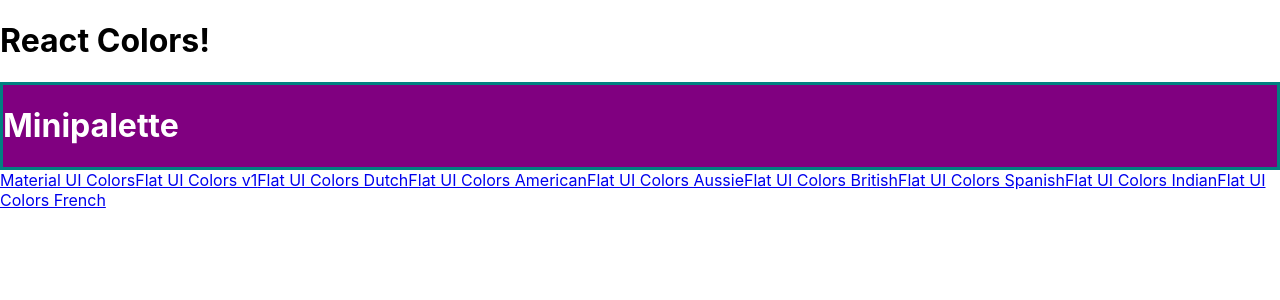
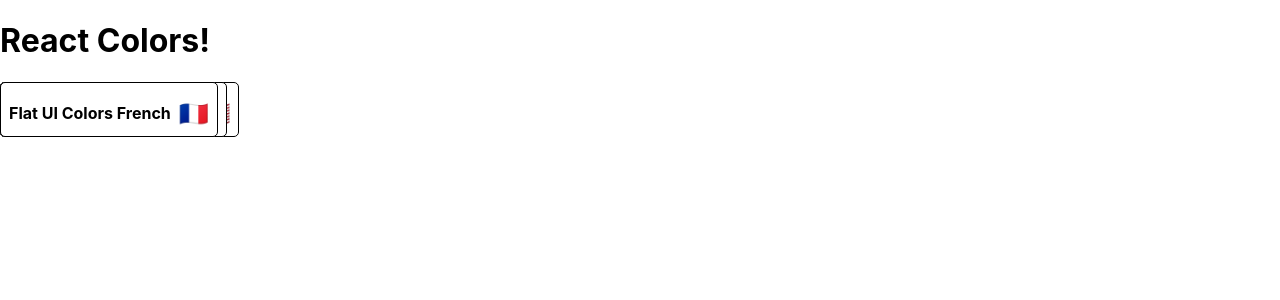
Before and after one commit to josewhitetower/color-app, a React (Create React App) app: page / in a window 1280 px wide. Shown: the top 300 px of the page. Built offline with nearby package versions, Linux system fonts and the light colour scheme.

Commit message:
start styling minipalette

```diff
--- a/src/components/MiniPalette.js
+++ b/src/components/MiniPalette.js
@@ -2,24 +2,44 @@ import React from "react";
 import { withStyles } from "@material-ui/styles";
 
 const styles = {
-  main: {
-    backgroundColor: "purple",
-    border: "3px solid teal",
-    " & h1": {
-      color: "white"
+  root: {
+    backgroundColor: "white",
+    borderRadius: "5px",
+    border: "1px solid black",
+    padding: "0.5rem",
+    position: "absolute",
+    overflow: "hidden",
+    "&:hover": {
+      cursor: "pointer"
     }
   },
-  secondary: {
-    backgroundColor: "pink"
+  colors: {
+    backgroundColor: "grey"
+  },
+  title: {
+    display: "flex",
+    justifyContent: "space-between",
+    alignItems: "center",
+    margin: "0",
+    color: "black",
+    paddingTop: "0.5rem",
+    fontSize: "1rem",
+    position: "relative"
+  },
+  emoji: {
+    marginLeft: "0.5rem",
+    fontSize: "1.5rem"
   }
 };
 
 function MiniPalette(props) {
-  const { classes } = props;
-  console.log(classes);
+  const { classes, paletteName, emoji } = props;
   return (
-    <div className={classes.main}>
-      <h1>Minipalette</h1>
+    <div className={classes.root}>
+      <div className={classes.colors} />
+      <h5 className={classes.title}>
+        {paletteName} <span className={classes.emoji}>{emoji}</span>
+      </h5>
     </div>
   );
 }
--- a/src/components/PaletteList.js
+++ b/src/components/PaletteList.js
@@ -8,11 +8,9 @@ export default class PaletteList extends Component {
     return (
       <div>
         <h1>React Colors!</h1>
-        <MiniPalette />
+
         {palettes.map(palette => (
-          <Link to={`/palette/${palette.id}`} key={palette.id}>
-            {palette.paletteName}
-          </Link>
+          <MiniPalette {...palette} />
         ))}
       </div>
     );
```
